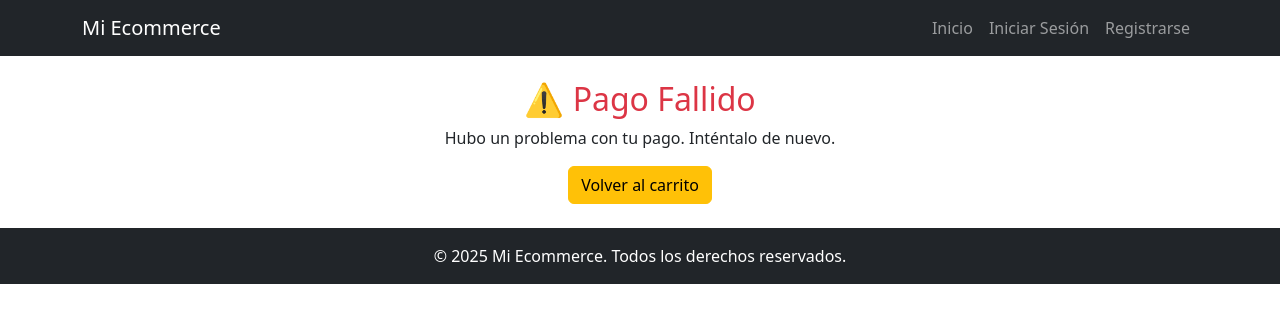
After one commit to JuanAmpuero06/Ecommerce_2, a Django app: page /orders/pago/fallido/ in a window 1280 px wide. The commit adds this page. Shown: the top 323 px of the page. Run offline with Django 5.2, Linux system fonts and the light colour scheme.

Commit message:
vaciar el carrito cuando la transaccion es exitosa

```diff
--- a/cart/templates/cart/cart_detail.html
+++ b/cart/templates/cart/cart_detail.html
@@ -31,6 +31,10 @@
                 <td><strong>${{ total }}</strong></td>
                 <td><a href="{% url 'cart:clear_cart' %}" class="btn btn-warning">Vaciar Carrito</a></td>
             </tr>
+            <form action="{% url 'orders:iniciar_pago' %}" method="post">
+                {% csrf_token %}
+                <button type="submit" class="btn btn-success">Pagar con Transbank</button>
+            </form>
         </tbody>
     </table>
 </div>
--- a/myecommerce/urls.py
+++ b/myecommerce/urls.py
@@ -25,4 +25,5 @@ urlpatterns = [
     path('accounts/', include('accounts.urls')),
     path('management/', include('management.urls')),
     path('cart/', include('cart.urls')),
+    path('orders/', include('orders.urls')),
 ]+ static(settings.MEDIA_URL, document_root=settings.MEDIA_ROOT)
--- /dev/null
+++ b/orders/templates/orders/pago_fallido.html
@@ -0,0 +1,9 @@
+{% extends "base.html" %}
+
+{% block content %}
+<div class="container text-center">
+    <h2 class="text-danger">⚠️ Pago Fallido</h2>
+    <p>Hubo un problema con tu pago. Inténtalo de nuevo.</p>
+    <a href="{% url 'cart:cart_detail' %}" class="btn btn-warning">Volver al carrito</a>
+</div>
+{% endblock %}
--- /dev/null
+++ b/orders/urls.py
@@ -0,0 +1,12 @@
+from django.urls import path
+from . import views
+from .views import *
+
+app_name = 'orders'
+
+urlpatterns = [
+    path('pago/', iniciar_pago, name='iniciar_pago'),
+    path('confirmacion/', confirmacion_pago, name='confirmacion_pago'),
+    path("pago/exitoso/", views.pago_exitoso, name="pago_exitoso"),
+    path("pago/fallido/", views.pago_fallido, name="pago_fallido"),
+]
--- a/orders/views.py
+++ b/orders/views.py
@@ -1,3 +1,70 @@
-from django.shortcuts import render
+from django.shortcuts import render, redirect, get_object_or_404
+from transbank.webpay.webpay_plus.transaction import Transaction
+from django.conf import settings
+from .models import Order  # Modelo de órdenes
+from cart.models import Cart  # Modelo de carrito
+from django.contrib.auth.decorators import login_required
 
-# Create your views here.
+@login_required
+def iniciar_pago(request):
+    cart_items = Cart.objects.filter(user=request.user)  # Obtiene los productos en el carrito
+    total = sum(item.product.price * item.quantity for item in cart_items)  # Calcula el total
+
+    if total == 0:  # Evitar pagos con carrito vacío
+        return redirect('cart:cart_detail')
+
+    order = Order.objects.create(user=request.user, total=total)  # Crea la orden
+
+    tx = Transaction()
+    response = tx.create(
+        buy_order=str(order.id),
+        session_id=str(request.user.id),
+        amount=float(total),
+        return_url=settings.TRANSBANK_RETURN_URL
+    )
+
+    order.token = response['token']  # Guarda el token de la transacción
+    order.save()
+
+    return redirect(response['url'] + '?token_ws=' + response['token'])
+
+def confirmacion_pago(request):
+    token = request.GET.get("token_ws")
+
+    if not token:
+        return redirect("orders:pago_fallido")
+
+    transaction = Transaction()
+    response = transaction.commit(token)
+
+    if response.get("response_code") == 0:  # Código 0 indica transacción exitosa
+        order = get_object_or_404(Order, id=response.get("buy_order"))
+
+        # 🔹 Restar stock de los productos comprados
+        for item in order.items.all():
+            product = item.product
+            product.stock -= item.quantity
+            product.save()
+
+        # 🔹 Marcar la orden como pagada
+        order.status = "Pagado"
+        order.save()
+
+        # 🔹 Vaciar el carrito del usuario
+        cart = Cart.objects.filter(user=request.user)
+        cart.delete()  # Elimina todos los productos del carrito
+
+        return redirect("orders:pago_exitoso")
+    else:
+        return redirect("orders:pago_fallido")
+
+
+
+
+
+
+def pago_exitoso(request):
+    return render(request, "orders/pago_exitoso.html")
+
+def pago_fallido(request):
+    return render(request, "orders/pago_fallido.html")
```
Also changed, not shown: myecommerce/settings.py (+7 -0 lines), orders/models.py (added, +31 -0 lines), orders/templates/orders/pago_exitoso.html (added, +9 -0 lines), orders/migrations/0003_initial.py (added).
